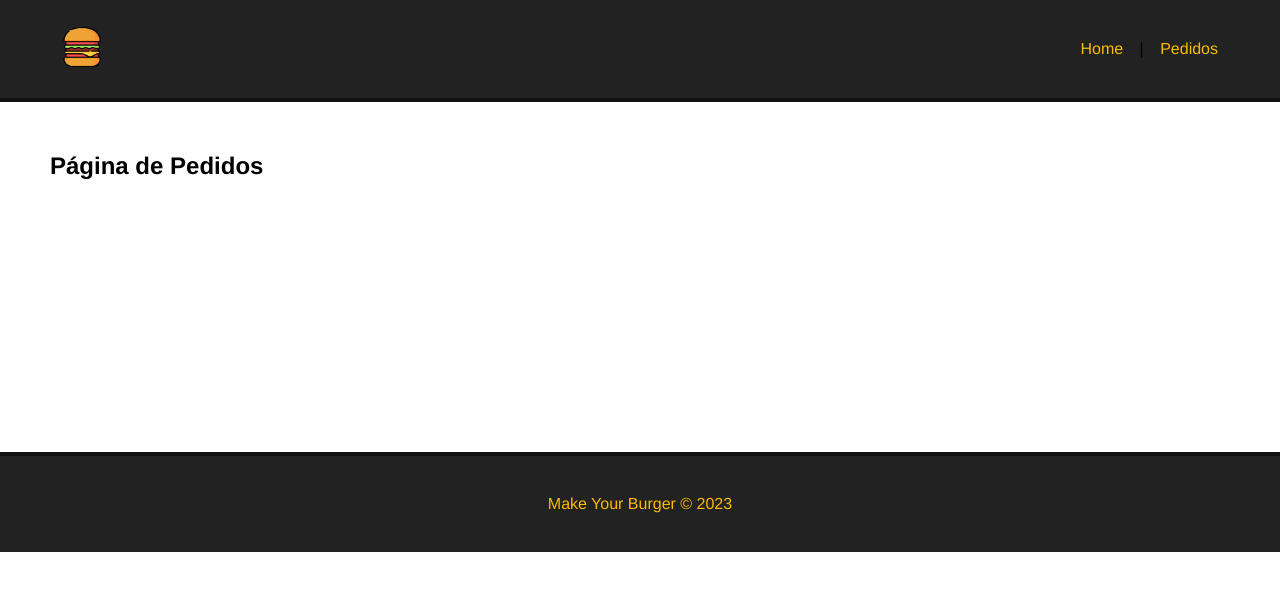
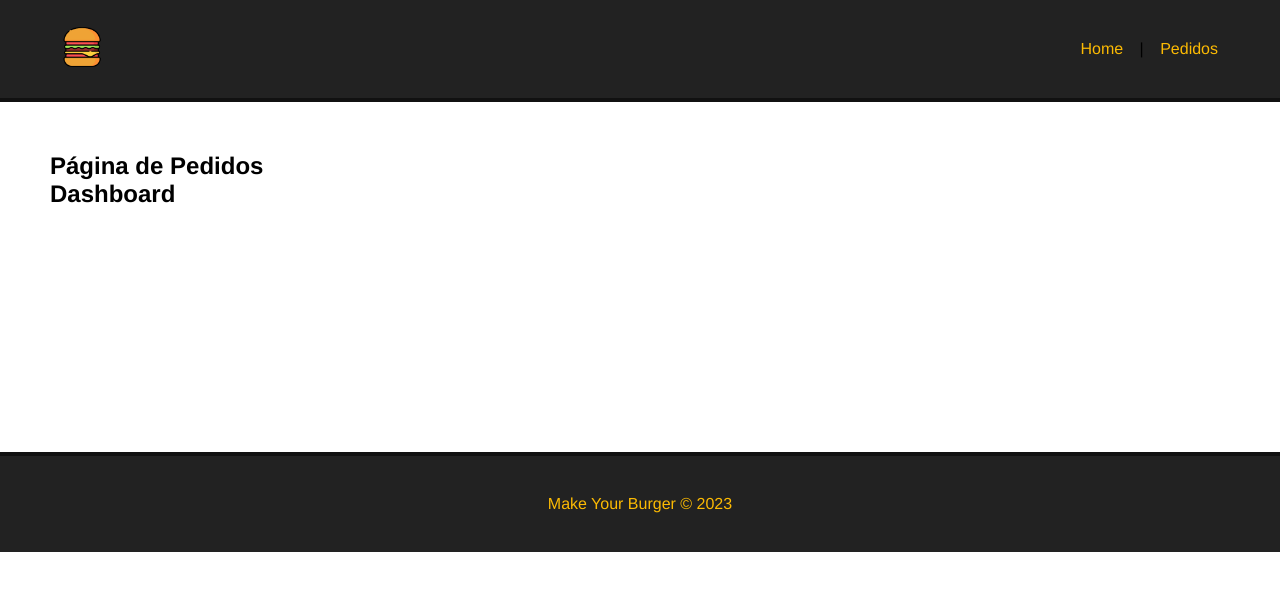
Before and after one commit to costaadiego1989/burger-project-vue, a Vue app: page /pedidos in a window 1280 px wide. Shown: the top 590 px of the page. Built offline with nearby package versions, Linux system fonts and the light colour scheme.

Commit message:
feat: criado component de dashboard

```diff
--- /dev/null
+++ b/src/components/Dashboard.vue
@@ -0,0 +1,14 @@
+<template>
+    <div>
+      <h2>Dashboard</h2>
+    </div>
+  </template>
+
+  <script>
+  export default {
+    name: "Dashboard",
+  }
+  </script>
+
+  <style scoped>
+  </style>
--- a/src/views/OrderView.vue
+++ b/src/views/OrderView.vue
@@ -1,8 +1,20 @@
 <template>
   <div id="main-container">
     <h2>Página de Pedidos</h2>
+    <Dashboard />
   </div>
 </template>
 
+<script>
+import Dashboard from "../components/Dashboard.vue";
+
+export default {
+  name: "OrderView",
+  components: {
+    Dashboard,
+  }
+}
+</script>
+
 <style scoped>
 </style>
```
